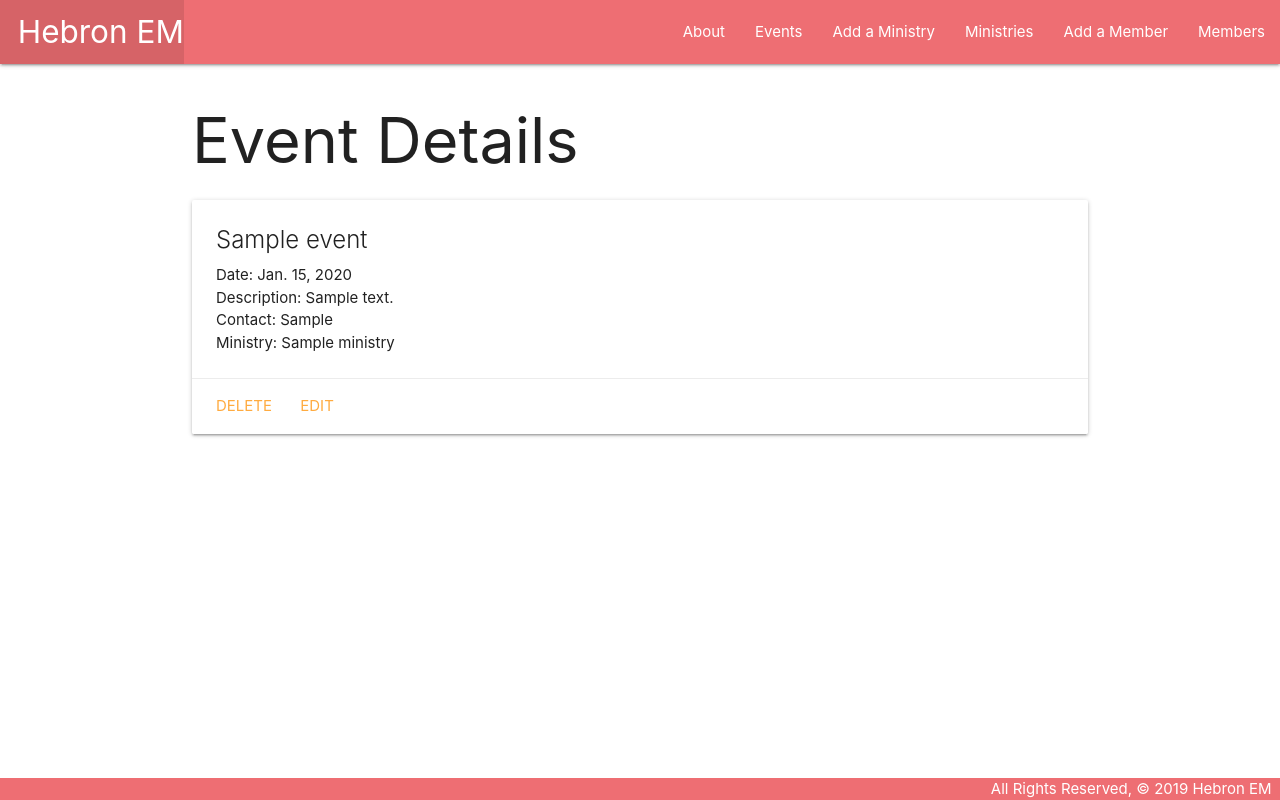
After one commit to woojinv/Hebron-Ministries, a Django app: page /events/1/ in a window 1280 px wide. The commit adds this page. Run offline with Django 4.2, Linux system fonts and the light colour scheme; tables that the repository leaves empty hold one stand-in row (values such as "Sample post").

Commit message:
index view of events

```diff
--- a/main_app/templates/base.html
+++ b/main_app/templates/base.html
@@ -21,10 +21,11 @@
         </ul>
         <ul class="right">
           <li><a href="{% url 'about' %}">About</a></li>
+          <li><a href="{% url 'events_index' %}">Events</a></li>
           <li><a href="{% url 'ministries_create' %}">Add a Ministry</a></li>
-          <li><a href="{% url 'index' %}">View All Ministries</a></li>
+          <li><a href="{% url 'index' %}">Ministries</a></li>
           <li><a href="{% url 'members_create' %}">Add a Member</a></li>
-          <li><a href="{% url 'members_index' %}">View All Members</a></li>
+          <li><a href="{% url 'members_index' %}">Members</a></li>
         </ul>
       </div>
     </nav>
--- /dev/null
+++ b/main_app/templates/events/detail.html
@@ -0,0 +1,21 @@
+{% extends 'base.html' %}
+
+{% block content %}
+<h1>Event Details</h1>
+<div class="card">
+    <div class="card-content">
+        <span class="card-title">{{event.name}}</span>
+        <p>Date: {{ event.date}}</p>
+        <p>Description: {{ event.description }}</p>
+        <p>Contact: {{ event.contact }}</p>
+        <p>Ministry: {{ event.ministry }}</p>
+
+    </div>
+    <div class="card-action">
+        <a href="">Delete</a>
+        <a href="">Edit</a>
+
+    </div>
+</div>
+
+{% endblock content %}
--- a/main_app/urls.py
+++ b/main_app/urls.py
@@ -10,6 +10,8 @@ urlpatterns = [
     path('ministries/<int:pk>/update/', views.MinistryUpdate.as_view(), name='ministries_update'),
     path('ministries/<int:pk>/delete/', views.MinistryDelete.as_view(), name='ministries_delete'),
     path('ministries/<int:ministry_id>/add_event/', views.add_event, name='add_event'),
+    path('events/', views.events_index, name='events_index'),
+    path('events/<int:event_id>/', views.events_detail, name='events_detail'),
     path('members/', views.members_index, name='members_index'),
     path('members/create/', views.MemberCreate.as_view(), name='members_create'),
     path('members/<int:member_id>/', views.members_detail, name='members_detail'),
--- a/main_app/views.py
+++ b/main_app/views.py
@@ -1,6 +1,6 @@
 from django.shortcuts import render, redirect
 from django.views.generic.edit import CreateView, UpdateView, DeleteView
-from .models import Ministry, Member
+from .models import Ministry, Member, Event
 from .forms import EventForm
 
 
@@ -34,6 +34,19 @@ def add_event(request, ministry_id):
         new_event.ministry_id = ministry_id
         new_event.save()
     return redirect('detail', ministry_id=ministry_id)
+
+
+def events_index(request):
+    events = Event.objects.all()
+    return render(request, 'events/index.html', { 'events': events })
+
+
+
+def events_detail(request, event_id):
+    event = Event.objects.get(id=event_id)
+    return render(request, 'events/detail.html', {
+        'event': event
+    })
 
 
 
```
Also changed, not shown: main_app/templates/events/index.html (added, +22 -0 lines), main_app/templates/ministries/detail.html (+9 -4 lines).
